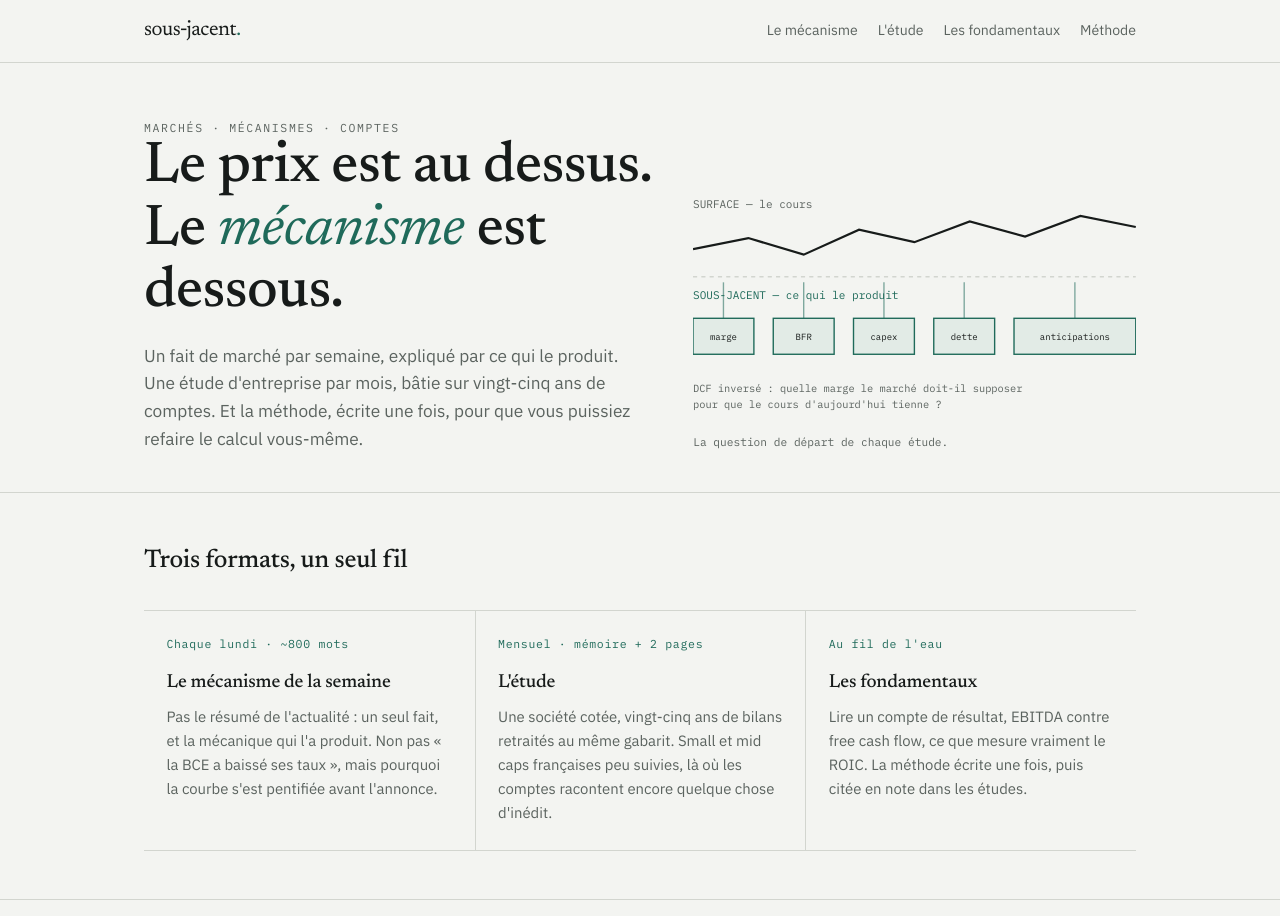
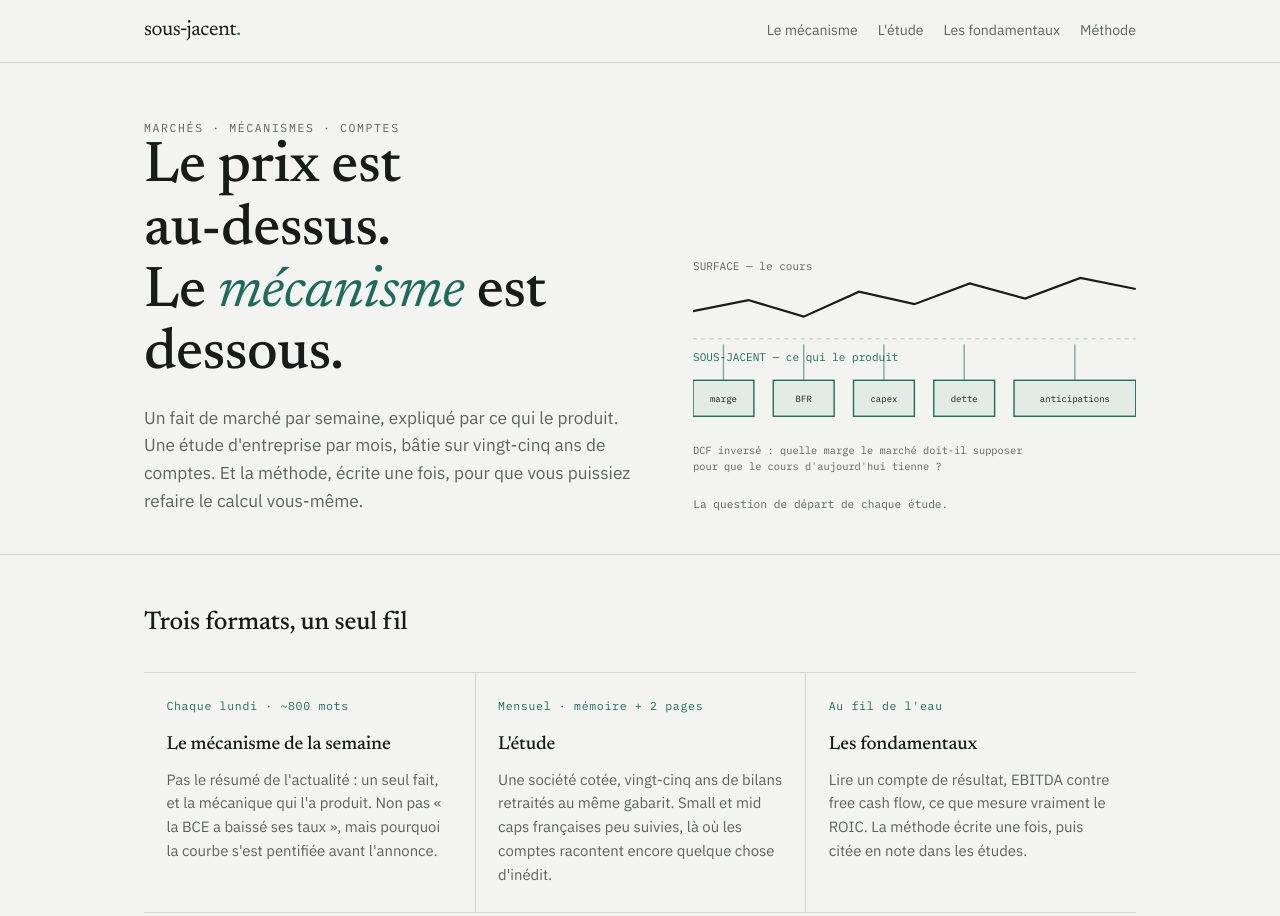
Before and after one commit to guigui123456789/sous-jacent, an Astro site: page / in a window 1280 px wide. Shown: the top 916 px of the page. Built offline with nearby package versions, Linux system fonts and the light colour scheme; Astro itself is replaced by a stand-in of ours.

Commit message:
Corrige l'orthographe de au-dessus dans le titre
Co-Authored-By: Claude Opus 5 <noreply@anthropic.com>
Claude-Session: https://claude.ai/code/session_01MoaDb81hK1smtjgkzbgebz

```diff
--- a/src/pages/index.astro
+++ b/src/pages/index.astro
@@ -14,7 +14,7 @@ const etude = etudes[0];
     <div class="wrap hero-grid">
       <div>
         <p class="eyebrow">Marchés · mécanismes · comptes</p>
-        <h1>Le prix est au&nbsp;dessus.<br />Le <em>mécanisme</em> est dessous.</h1>
+        <h1>Le prix est au-dessus.<br />Le <em>mécanisme</em> est dessous.</h1>
         <p class="col intro">Un fait de marché par semaine, expliqué par ce qui le produit. Une étude d'entreprise par mois, bâtie sur vingt-cinq ans de comptes. Et la méthode, écrite une fois, pour que vous puissiez refaire le calcul vous-même.</p>
       </div>
       <figure>
```
